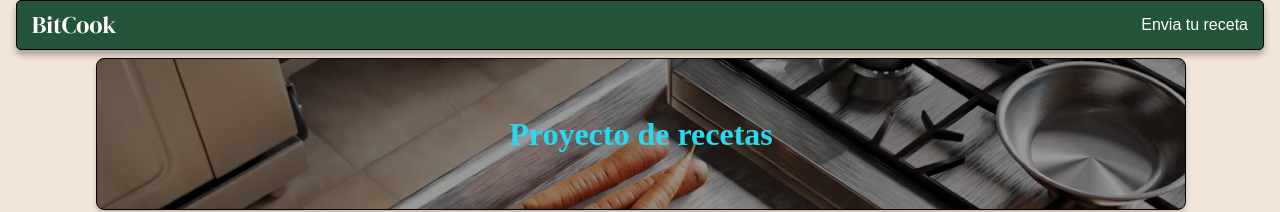
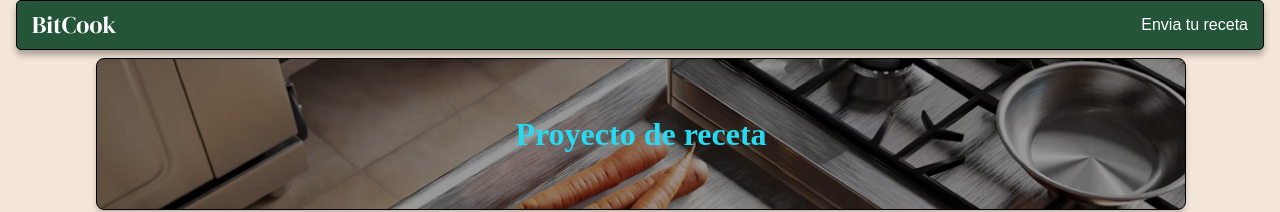
Before and after one commit to ECely197/proyecto-recetas, a plain HTML site: page index.html in a window 1280 px wide. Shown: the top 212 px of the page. Drawn offline with Linux system fonts and the light colour scheme.

Commit message:
prueba 1

```diff
--- a/index.html
+++ b/index.html
@@ -23,7 +23,7 @@
   <body>
     <main id="info-main">
       <div class="titular">
-        <h1 id="text" class="titulo">Proyecto de recetas</h1>
+        <h1 id="text" class="titulo">Proyecto de receta</h1>
       </div>
 
       <div>
```
